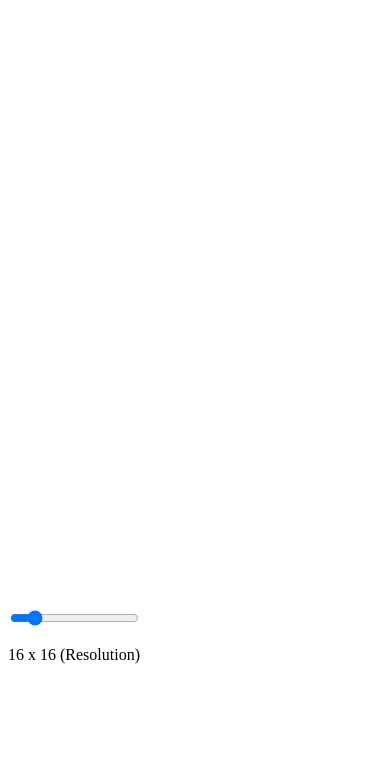
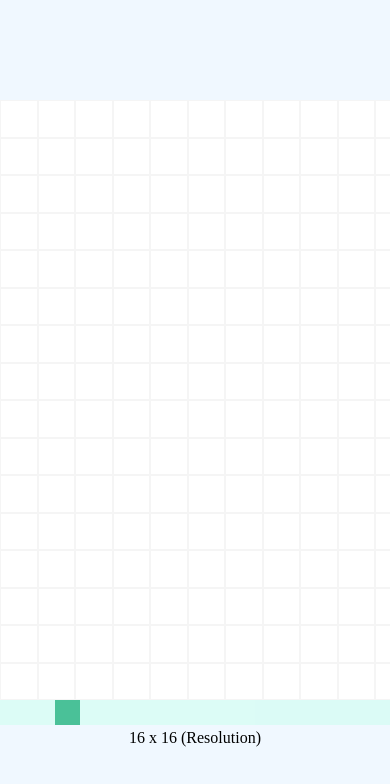
Before and after one commit to Dipesh-Thakur-duck/Etch-a-sketch, a plain HTML site: page index.html in a window 390 px wide. Shown: the top 784 px of the page. Drawn offline with Linux system fonts and the light colour scheme.

Commit message:
Add HTML, CSS and JS to create grid cells based on  slider value
 A slider is created using HTML and it is made
 responsive using JS to update the cell density

```diff
--- a/index.html
+++ b/index.html
@@ -3,7 +3,7 @@
 <head>
     <meta charset="UTF-8">
     <meta name="viewport" content="width=device-width, initial-scale=1.0">
-    <link rel="stylesheet" href="styles.css">
+    <link rel="stylesheet" href="style.css">
     <title>Etch-a-Sketch</title>
 </head>
 <body>
--- a/index.js
+++ b/index.js
@@ -17,9 +17,10 @@ function setBackgroundColor(){
     this.style.backgroundColor = "black";
 }
 
-function createGridCells(){
-    const numOfSquares = (squarePerSide) * squarePerSide;
-    const widthOrHeight = `${(GRID_SIDE / squarePerSide) - 2}px`
+function createGridCells(cellsPerSide = squarePerSide){
+    squarePerSide = cellsPerSide;
+    const numOfSquares = (cellsPerSide) * cellsPerSide;
+    const widthOrHeight = `${(GRID_SIDE / cellsPerSide) - 2}px`
     for (let i = 0; i < numOfSquares; i++){
         const gridCell = document.createElement('div');
 
@@ -33,9 +34,16 @@ function createGridCells(){
 }
 
 function removeGridCells(){
-    while(sketchArea.fristChild){
+    while(sketchArea.firstChild){
         sketchArea.removeChild(sketchArea.firstChild);
     }
 }
 
+slider.oninput = function(){
+    let txt = `${this.value} x ${this.value} (Resolution)`;
+    sliderValue.innerHTML = txt;
+    removeGridCells();
+    createGridCells(this.value);
+}
+
 createGridCells();
--- a/style.css
+++ b/style.css
@@ -9,9 +9,45 @@ body{
     display:flex;
     flex-wrap: wrap;
     background-color: white;
-    margin:100px auto;
-    box-shadow: 10px 10px rgba(0,170,255,0.034);
+    margin:100px auto 0 auto;
 }
 .cell{
     border: 1px solid whitesmoke;
 }
+
+#slider-container{
+    margin:0 auto;
+}
+.slider{
+    -webkit-appearance: none ;
+    appearance: none;
+    height: 25px;
+    width:100%;
+    background: rgba(200, 255, 238, 0.726);
+    outline: none;
+    opacity:0.7;
+    -webkit-transition: .2s;
+    transition: opacity .2s;
+}
+#slider-value{
+    margin:0 auto;
+    text-align: center;
+}
+
+.slider:hover{
+    opacity: 1;
+}
+.slider::-webkit-slider-thumb{
+    -webkit-appearance: none;
+    appearance:none;
+    width:25px;
+    height: 25px;
+    background: #04aa6d;
+    cursor: pointer;
+}
+.slider::-moz-range-thumb{
+    width:25px;
+    height:25px;
+    background: #04aa6d;
+    cursor: pointer;
+}
```
